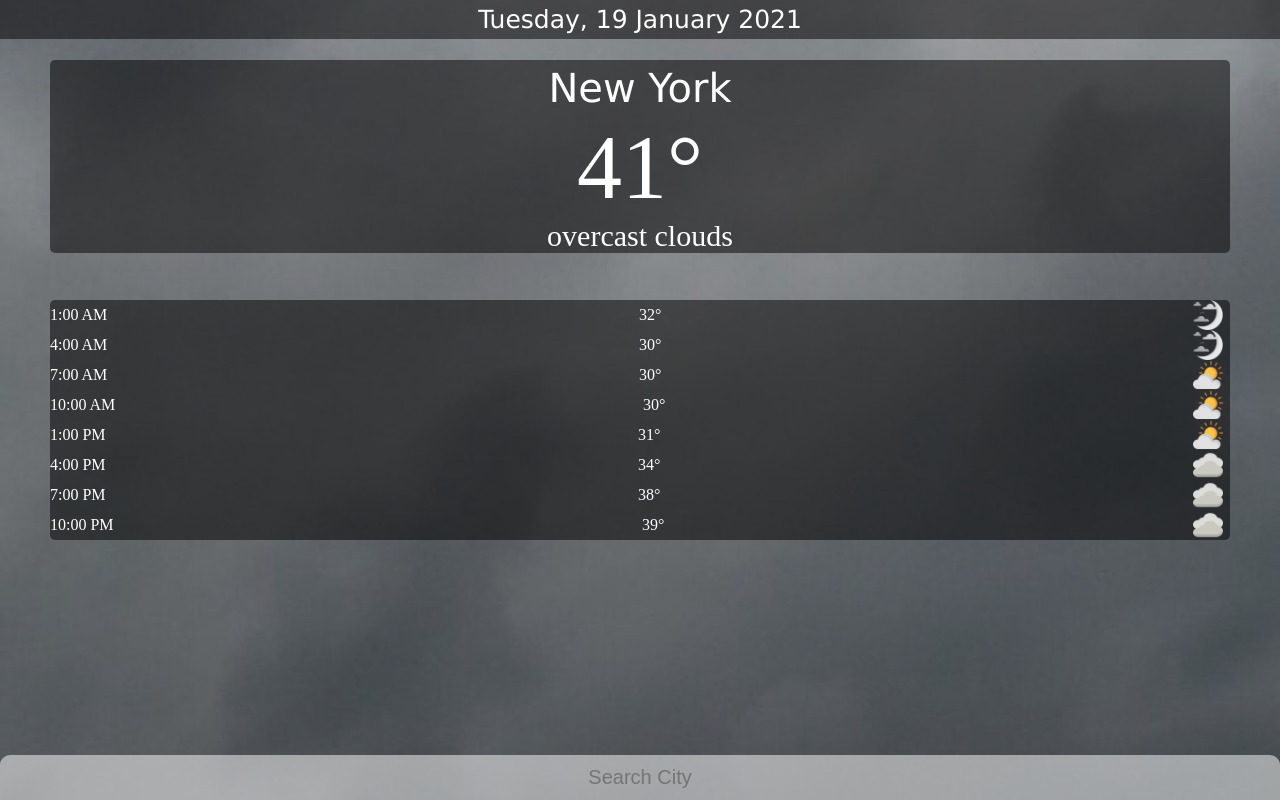
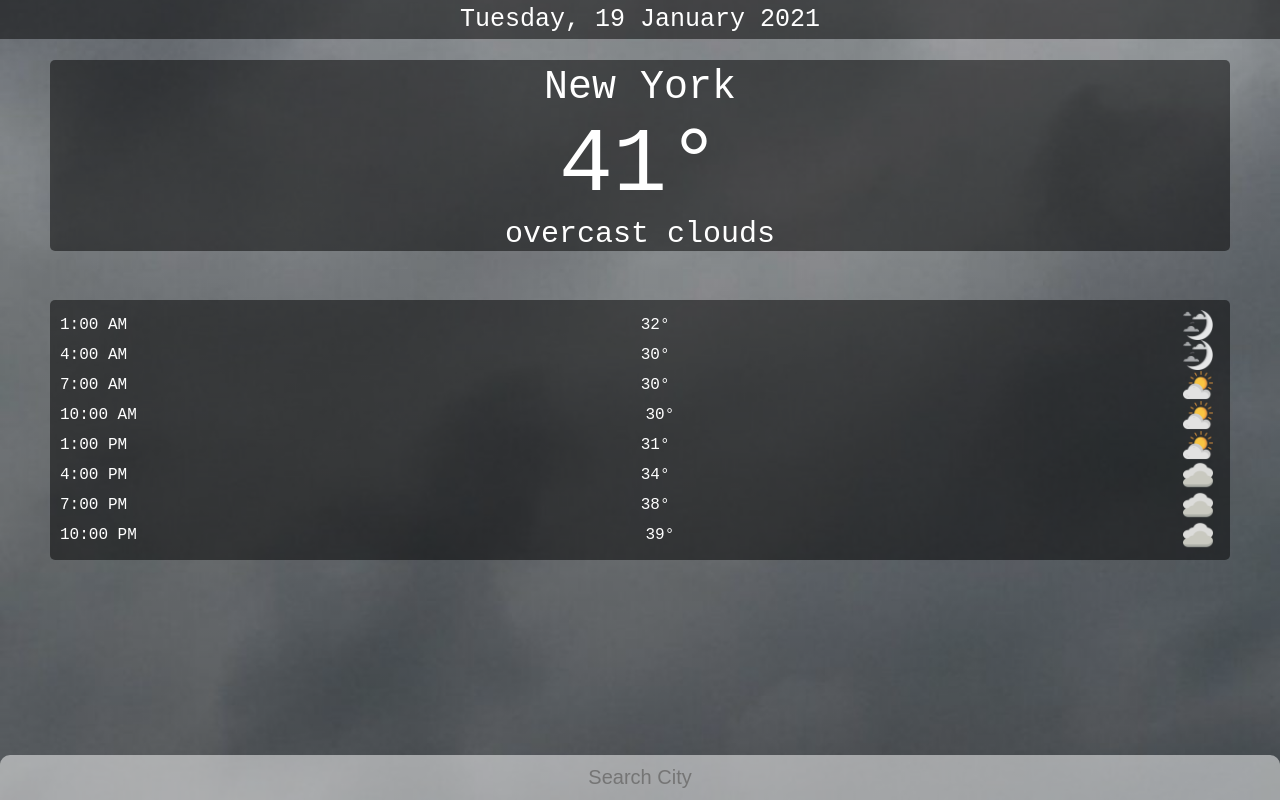
Before and after one commit to john-limkeman/Weather-App, a React (Create React App) app: page / in a window 1280 px wide. Built offline with nearby package versions, Linux system fonts and the light colour scheme.

Commit message:
some styling tweaks

```diff
--- a/src/index.css
+++ b/src/index.css
@@ -7,6 +7,7 @@
   background-color: green;
   background-size: cover;
   background-position: bottom;
+  font-family:'Courier New', Courier, monospace
 }
 
 main{
@@ -19,7 +20,6 @@ main{
 .date{
   text-align: center;
   font-size: 25px;
-  font-family: 'Lucida Sans', 'Lucida Sans Regular', 'Lucida Grande', 'Lucida Sans Unicode', Geneva, Verdana, sans-serif;
   padding: 5px;
   background-color: rgba(0,0,0,0.5);
 }
@@ -34,7 +34,6 @@ main{
 .location{
   text-align: center;
   font-size: 40px;
-  font-family: 'Lucida Sans', 'Lucida Sans Regular', 'Lucida Grande', 'Lucida Sans Unicode', Geneva, Verdana, sans-serif;
   padding: 5px;
 }
 .temp{
@@ -62,6 +61,7 @@ main{
   left: 50px;
   right: 50px;
   border-radius: 5px;
+  padding: 10px;
 
   display: flex;
   flex-wrap: wrap;
@@ -84,7 +84,7 @@ main{
 .forecast-box img{
   width: 30px;
   height: auto;
-  margin-right: 7px;;
+  margin-right: 7px;
 }
 
 .search{
@@ -114,7 +114,7 @@ main{
 
 
 .sunny{
-  background-image: url('./assets/weather-sunny.jpg');
+  background-image: url('./assets/clear-sky.jpg');
 }
 .cloudy{
   background-image: url('./assets/weather-cloudy.jpg');
```
Also changed, not shown: src/assets/clear-sky.jpg (added), 1 other file (tests, documents, lock files or other folders).
